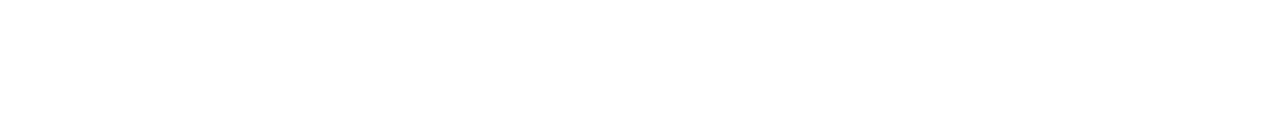
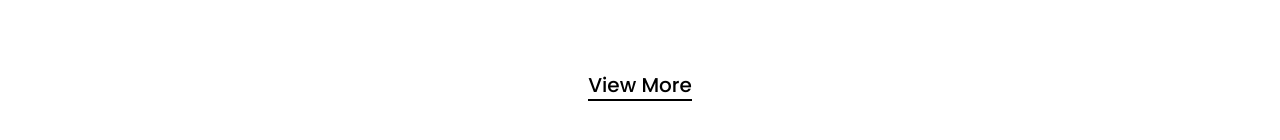
Before and after one commit to Rakib-Hassan-web/furniture-e-commarche-project-with-react, a React (Vite) app: page / in a window 1280 px wide. Shown: the part 2302-2442 px from the top of the page. Before the commit the page ends 2324 px from the top, so only its background shows below. Built offline with nearby package versions, Linux system fonts and the light colour scheme.

Commit message:
picks section complete

```diff
--- a/src/Components/Single_picks.jsx
+++ b/src/Components/Single_picks.jsx
@@ -4,7 +4,7 @@ const Single_picks = () => {
   return (
     <>
 
-    <section className='mt-[65px]'>
+    <section className='mt-[65px] mb-26'>
 
 
 <div className='w-[287px] pb-3 shadow-[0px_10px_20px_0px_rgba(0,_0,_0,_0.1)]'>
--- a/src/Components/Top_Picks.jsx
+++ b/src/Components/Top_Picks.jsx
@@ -1,5 +1,6 @@
 import React from 'react'
 import Single_picks from './Single_picks'
+import { Link } from 'react-router'
 
 const Top_Picks = () => {
   return (
@@ -17,6 +18,9 @@ const Top_Picks = () => {
     <Single_picks/>
     <Single_picks/>
     <Single_picks/>
+</div>
+<div className='text-center'>
+                        <Link className='text-[20px] font-medium font-main text-black border-b-2  '>View More</Link>
 </div>
 
 
```
